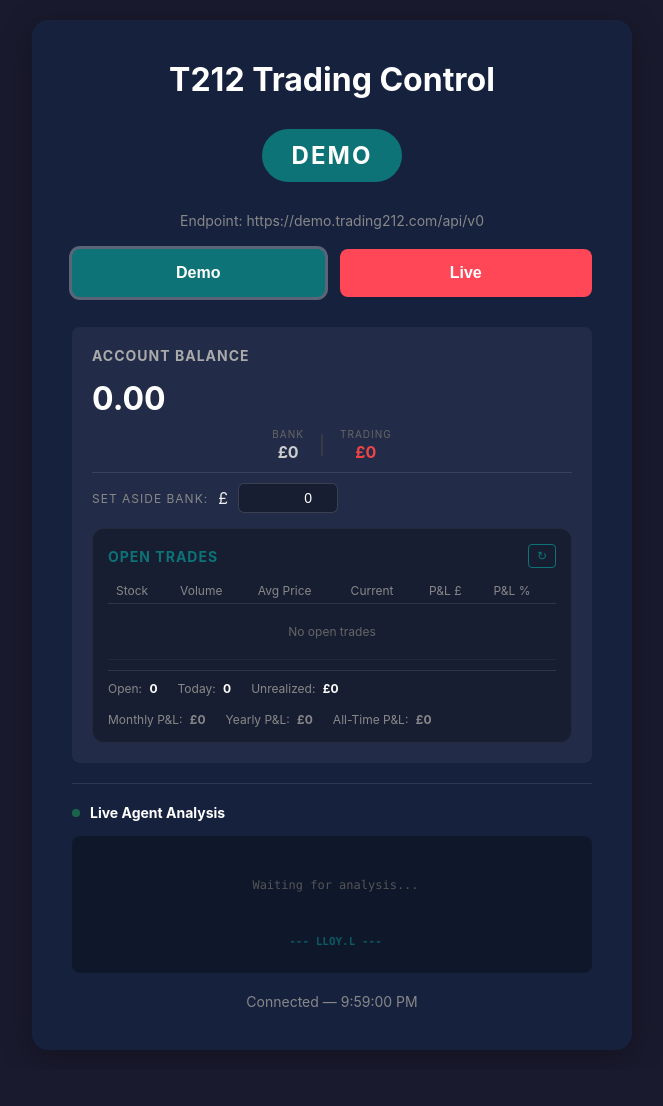
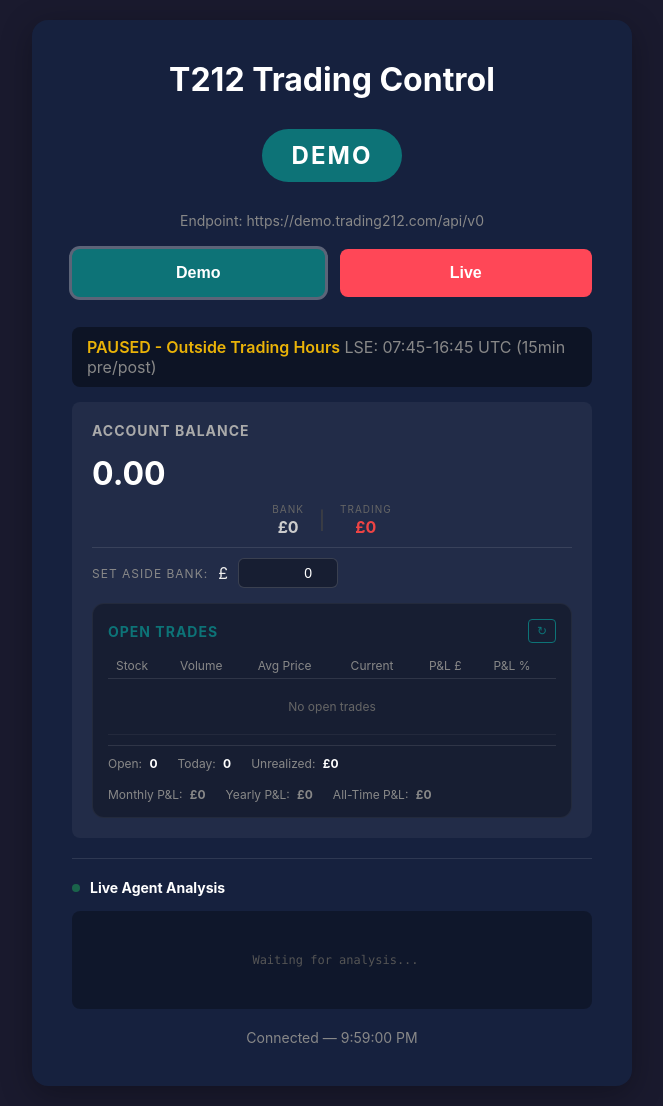
Before and after one commit to simthesexist/Trading212-TradingAgents, a Flask app: page / in a window 1280 px wide. Shown: the whole page, without its empty margins (308-971 px from the left). Before the commit the page ends 1050 px from the top, so only its background shows below. Run offline with Flask 3, Linux system fonts and the light colour scheme; data that the repository does not hold is empty.

Commit message:
Fix: yellow PAUSED text, UK bank holidays, weekends check

```diff
--- a/monitor.py
+++ b/monitor.py
@@ -19,6 +19,38 @@ try:
     HAS_NEWS_SENTIMENT = True
 except ImportError:
     HAS_NEWS_SENTIMENT = False
+
+from datetime import datetime, timedelta
+import holidays
+
+# UK public holidays (London Stock Exchange)
+UK_HOLIDAYS = holidays.UK(years=range(2020, 2030))
+
+def is_lse_market_open() -> bool:
+    """
+    Check if LSE market is currently open.
+    Returns True if within 07:45-16:45 UTC LSE trading hours (UTC).
+    Handles GMT/BST automatically via Python's timezone handling.
+    UK bank holidays are excluded.
+    """
+    now = datetime.utcnow()
+
+    # Weekend check (Saturday=5, Sunday=6)
+    if now.weekday() >= 5:
+        return False
+
+    # UK bank holiday check
+    if now.date() in UK_HOLIDAYS:
+        return False
+
+    # LSE open: 07:45 to 16:45 (UTC) - 15 min pre-market, 15 min post-market
+    # 07:45 = 7*60+45 = 465 minutes
+    # 16:45 = 16*60+45 = 1005 minutes
+    current_minutes = now.hour * 60 + now.minute
+
+    return 465 <= current_minutes < 1005
+
+    return 465 <= current_minutes < 1005
 
 # Use yfinance as primary (free), fallback to Polygon.io if API key available
 def get_data_provider():
@@ -374,10 +406,16 @@ class StockMonitor:
 
         while self.running:
             try:
-                alerts = self.check_all_stocks()
-                if alerts:
-                    logger.info(f"Triggered {len(alerts)} alerts")
-                time.sleep(self.poll_interval)
+                # Check if LSE market is open
+                if is_lse_market_open():
+                    alerts = self.check_all_stocks()
+                    if alerts:
+                        logger.info(f"Triggered {len(alerts)} alerts")
+                    time.sleep(self.poll_interval)
+                else:
+                    # Market closed - sleep 5 minutes and check again
+                    logger.info("LSE market closed. Pausing until next trading window.")
+                    time.sleep(300)  # Check again in 5 minutes
             except Exception as e:
                 logger.error(f"Monitor loop error: {e}")
                 time.sleep(self.poll_interval)
@@ -417,6 +455,7 @@ class StockMonitor:
         return {
             "running": self.running,
             "poll_interval": self.poll_interval,
+            "is_market_open": is_lse_market_open(),
             "stocks": stocks_data,
             "recent_alerts": [
                 {
--- a/templates/index.html
+++ b/templates/index.html
@@ -288,6 +288,32 @@
             color: #fff;
         }
 
+        /* Market Status */
+        .market-status {
+            padding: 10px 15px;
+            background: rgba(0,0,0,0.4);
+            border-radius: 8px;
+            margin-bottom: 15px;
+        }
+        .market-status-inner {
+            display: flex;
+            align-items: center;
+            gap: 10px;
+            font-size: 13px;
+        }
+        .market-dot {
+            width: 10px;
+            height: 10px;
+            border-radius: 50%;
+        }
+        .market-dot.open { background: #22c55e; }
+        .market-dot.closed { background: #eab308; }
+        .market-dot.weekend { background: #888; }
+        #marketText { color: #eab308; font-weight: 600; }
+        .market-text-open { color: #22c55e; font-weight: 600; }
+        .market-text-closed { color: #eab308; font-weight: 600; }
+        .market-hours { color: #888; margin-left: auto; }
+
         /* Autonomous Agent Chat Panel */
         .agent-chat-panel {
             margin-top: 20px;
@@ -417,6 +443,13 @@
             <button id="btnLive" class="btn btn-live" onclick="confirmSwitch()">
                 Live
             </button>
+        </div>
+
+        <!-- Market Status -->
+        <div class="market-status">
+            <span class="market-dot closed" id="marketDot"></span>
+            <span id="marketText">Checking market hours...</span>
+            <span class="market-hours" id="marketHours">LSE: 07:45-16:45 UTC (15min pre/post)</span>
         </div>
 
         <div class="account-info">
@@ -583,10 +616,30 @@
                 const data = await res.json();
                 currentMode = data.mode;
                 updateUI(data);
+                updateMarketStatus();
             } catch (e) {
                 document.getElementById('status').textContent = 'Error loading status';
             }
         }
+
+        function updateMarketStatus() {
+            const dot = document.getElementById('marketDot');
+            const text = document.getElementById('marketText');
+            fetch('/monitor').then(r=>r.json()).then(data => {
+                if (data.is_market_open) {
+                    dot.className='market-dot open';
+                    text.textContent='MARKET OPEN';
+                    text.className='market-text-open';
+                } else {
+                    dot.className='market-dot closed';
+                    text.textContent='PAUSED - Outside Trading Hours';
+                    text.className='market-text-closed';
+                }
+            }).catch(()=>{
+                text.className='market-text-closed';
+            });
+        }
+        setInterval(updateMarketStatus, 60000);
 
         function updateUI(data) {
             const badge = document.getElementById('modeBadge');
@@ -761,11 +814,11 @@
                 // Reconnect with exponential backoff (max 5 attempts per symbol)
                 if (reconnectAttempts < MAX_RECONNECT) {
                     const delay = Math.min(1000 * Math.pow(2, reconnectAttempts), 10000);
-                    setTimeout(() => connectAgentStream(currentSymbol), delay);
+                    setTimeout(() => { if (marketOpen) connectAgentStream(currentSymbol); }, delay);
                 } else {
                     reconnectAttempts = 0;  // Reset for next symbol
                     currentSymbol = getNextSymbol();
-                    setTimeout(() => connectAgentStream(currentSymbol), 1000);
+                    setTimeout(() => { if (marketOpen) connectAgentStream(currentSymbol); }, 1000);
                 }
             };
         }
@@ -775,18 +828,48 @@
             loadStatus();
             loadBankAmount();
             loadOpenTrades();
-            currentSymbol = getNextSymbol();  // Start with first symbol
-            setTimeout(() => connectAgentStream(currentSymbol), 500);
+            // Don't start chat immediately - let checkMarketStatus decide
         });
 
-        // Rotate to next symbol every 5 seconds - keep accumulated chat
-        setInterval(function() {
-            // Move to next symbol without clearing stream
+        // Pause AI chat when market is closed
+        let marketOpen = false;  // Start assuming market is closed
+        let chatStarted = false;  // Track if chat rotation has started
+
+        // Check market and pause/resume chat
+        function checkMarketStatus() {
+            fetch('/monitor').then(r=>r.json()).then(data => {
+                const wasOpen = marketOpen;
+                marketOpen = data.is_market_open;
+
+                if (!marketOpen) {
+                    // Market closed - stop chat stream
+                    if (eventSource) { eventSource.close(); eventSource = null; }
+                } else if (marketOpen && !wasOpen && !chatStarted) {
+                    // Market just opened and chat not started yet - start it
+                    startChatRotation();
+                    chatStarted = true;
+                }
+            }).catch(()=>{});
+        }
+
+        function startChatRotation() {
+            // Start with first symbol
             currentSymbol = getNextSymbol();
-            reconnectAttempts = 0;
             connectAgentStream(currentSymbol);
-        }, 5000);
 
+            // Rotate every 5 seconds only when market open
+            setInterval(() => {
+                if (marketOpen) {
+                    currentSymbol = getNextSymbol();
+                    reconnectAttempts = 0;
+                    connectAgentStream(currentSymbol);
+                }
+            }, 5000);
+        }
+
+        checkMarketStatus();
+        // Check market every minute
+        setInterval(checkMarketStatus, 60000);
         setInterval(loadStatus, 10000);
     </script>
 </body>
```
Also changed, not shown: flask_webhook_bridge.py (added, +42 -0 lines).
